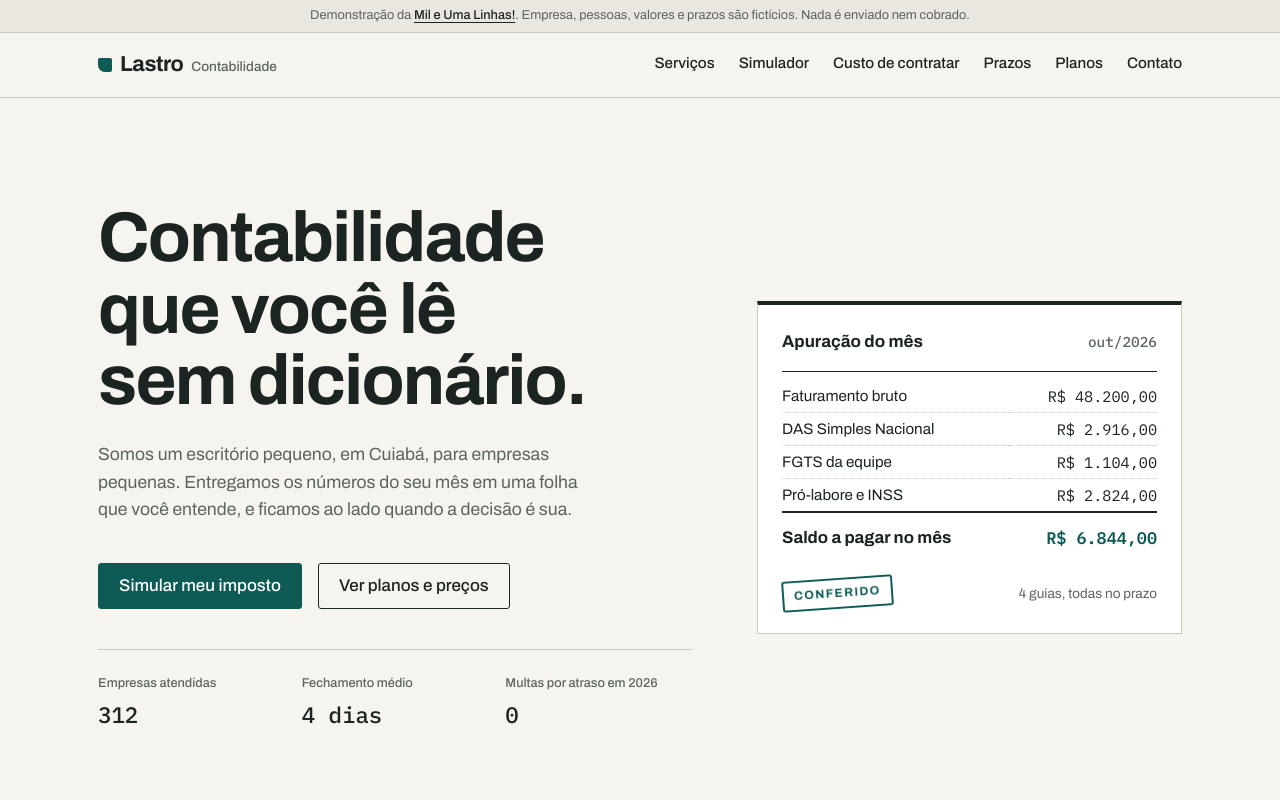
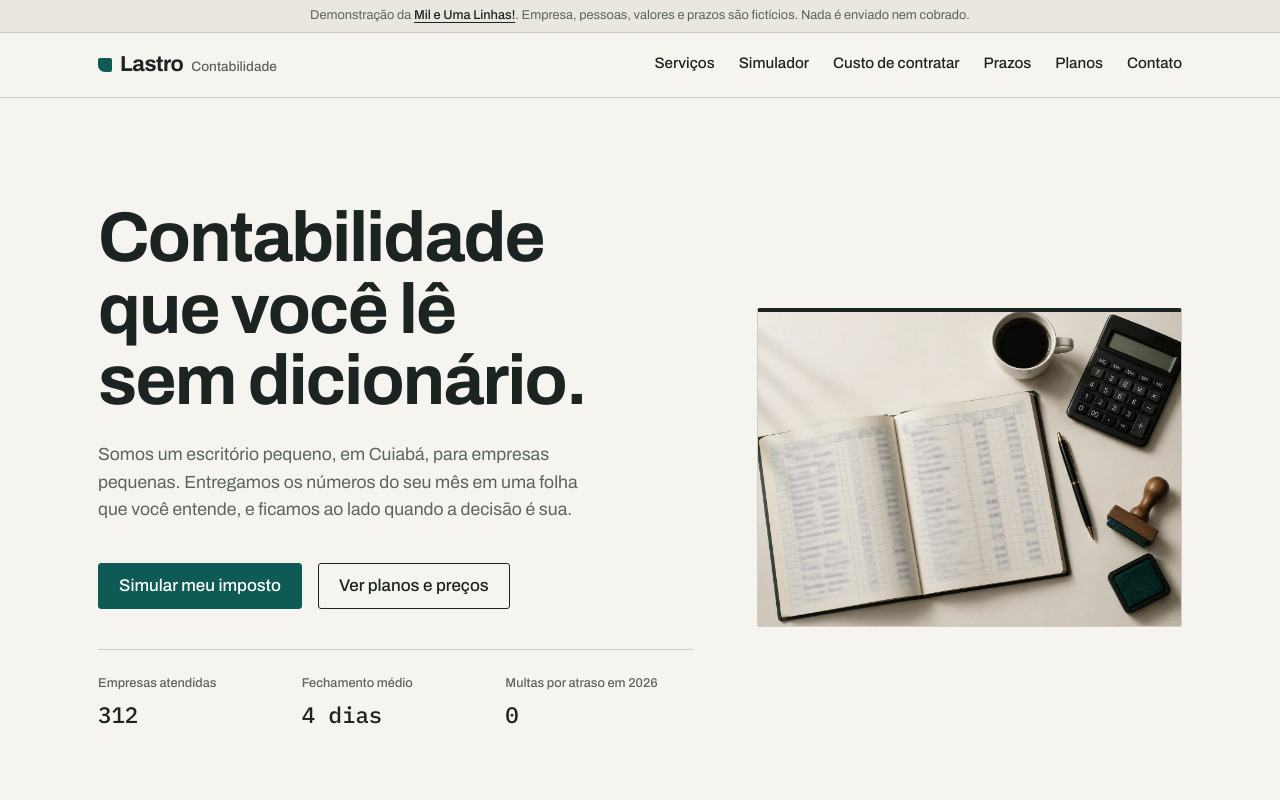
Before and after one commit to Toshiro01001/contabilidade, a plain HTML site: page index.html in a window 1280 px wide. Shown: the top 800 px of the page. Drawn offline with Linux system fonts and the light colour scheme.

Commit message:
Troca o hero desenhado por foto gerada por IA
Substitui o painel de apuração desenhado em HTML e CSS (com o carimbo
"Conferido") por uma foto de uma mesa de escritório com livro-caixa,
calculadora, café e carimbo (img/hero.webp, 1440x1080, gerada por IA no
Canva e ilustrativa).

- index.html: img.hero-foto com width/height, alt descritivo e
  fetchpriority=high dentro de um contêiner 4:3; CSP mantida; o texto do
  hero e os três números abaixo dele não mudaram.
- assets/estilo.css: contêiner com aspect-ratio 4/3, object-fit cover,
  fio de 1 px, filete de tinta no topo (como a folha antiga), cantos de
  3 px e cor média da foto como fundo enquanto carrega; no celular a foto
  abre a página e o texto vem logo abaixo; removidos os estilos da folha,
  da tabela e do carimbo.
- assets/app.js: a contagem da abertura passa a valer só para os números
  do hero (312 empresas, 4 dias); removido o que era do carimbo e dos
  valores em moeda da folha.
- tests/site.cjs: confere que a foto carregou, tem alt, 4:3, cabe na tela
  e que nenhum texto do hero fica por cima dela; a checagem da abertura
  agora olha os números do hero.
- docs/identidade.md e README.md: descrevem a foto, o aviso de que é
  gerada por IA e o prompt resumido.
- docs/capa-desktop.webp e docs/capa-celular.webp refeitas.

Co-Authored-By: Claude Sonnet 5.5 <noreply@anthropic.com>
Claude-Session: https://claude.ai/code/session_015DVsuVad392kn1wvAjF541

```diff
--- a/assets/app.js
+++ b/assets/app.js
@@ -67,14 +67,11 @@
     });
   })();
 
-  /* ---------- Abertura: os números da folha "fecham" ---------- */
+  /* ---------- Abertura: os números do hero contam até o valor final ---------- */
   (function abertura() {
-    var folha = $(".folha");
     var alvos = $$("[data-conta]");
-    if (!folha || !alvos.length) return;
-    if (reduzMovimento) { folha.classList.add("carimbado"); return; }
+    if (!alvos.length || reduzMovimento) return; /* sem movimento, os números já estão prontos no HTML */
 
-    folha.classList.add("animando");
     var duracao = 1200;
     var inicio = null;
 
@@ -84,19 +81,9 @@
       var e = 1 - Math.pow(1 - p, 3);
       alvos.forEach(function (el) {
         var alvo = Number(el.getAttribute("data-conta"));
-        var atual = alvo * e;
-        if (el.hasAttribute("data-moeda")) {
-          el.textContent = moeda(p === 1 ? alvo : atual);
-        } else {
-          el.textContent = fmtInteiro.format(Math.round(atual)) + (el.getAttribute("data-sufixo") || "");
-        }
+        el.textContent = fmtInteiro.format(Math.round(alvo * e)) + (el.getAttribute("data-sufixo") || "");
       });
-      if (p < 1) {
-        window.requestAnimationFrame(desenhar);
-      } else {
-        folha.classList.remove("animando");
-        folha.classList.add("carimbado");
-      }
+      if (p < 1) window.requestAnimationFrame(desenhar);
     }
     window.requestAnimationFrame(desenhar);
   })();
--- a/assets/estilo.css
+++ b/assets/estilo.css
@@ -139,33 +139,24 @@ strong { font-weight: 700; }
 .hero-dados dd { margin: 4px 0 0; font-family: var(--fonte-num); font-size: 1.4rem; font-weight: 500; }
 @media (max-width: 420px) { .hero-dados { grid-template-columns: 1fr; gap: var(--e2); } .hero-dados div { display: flex; justify-content: space-between; align-items: baseline; gap: 12px; } .hero-dados dd { margin: 0; } }
 
-/* A folha de apuração (imagem forte) */
-.folha {
-  background: #fff;
+/* A foto do hero (imagem forte): moldura como a da folha de razão, fio fino e filete de tinta no topo */
+.hero-foto-caixa {
+  aspect-ratio: 4 / 3;
+  background: #B1ACA2; /* média da foto: aparece enquanto ela carrega */
   border: 1px solid var(--fio);
   border-top: 4px solid var(--tinta);
-  padding: var(--e3);
-  position: relative;
+  border-radius: var(--raio);
+  overflow: hidden;
 }
-.folha-cabecalho { display: flex; justify-content: space-between; align-items: baseline; font-weight: 700; padding-bottom: var(--e2); border-bottom: 1px solid var(--tinta); }
-.folha-cabecalho .mono { font-weight: 500; color: var(--grafite); font-size: 0.9rem; }
-.folha-tabela { width: 100%; border-collapse: collapse; margin-top: var(--e1); }
-.folha-tabela th, .folha-tabela td { padding: 7px 0; text-align: left; font-weight: 400; font-size: 0.95rem; line-height: 18px; }
-.folha-tabela td { text-align: right; white-space: nowrap; }
-.folha-tabela tbody tr { border-bottom: 1px dotted var(--fio); }
-.folha-tabela tfoot th, .folha-tabela tfoot td { font-weight: 700; padding-top: var(--e2); border-top: 2px solid var(--tinta); font-size: 1.05rem; }
-.folha-tabela .destaque { color: var(--petroleo); font-weight: 600; }
-.folha-rodape { display: flex; justify-content: space-between; align-items: center; margin-top: var(--e3); gap: var(--e2); flex-wrap: wrap; }
-.folha-nota { color: var(--grafite); font-size: 0.85rem; }
-.carimbo {
-  display: inline-block; font-weight: 700; text-transform: uppercase; letter-spacing: 0.12em; font-size: 0.75rem;
-  color: var(--petroleo); border: 2px solid var(--petroleo); padding: 4px 10px; border-radius: 3px; transform: rotate(-4deg);
-  opacity: 1;
+.hero-foto { display: block; width: 100%; height: 100%; object-fit: cover; }
+@media (max-width: 899px) {
+  .hero-foto-caixa { order: -1; } /* no celular a foto abre a página, o texto vem logo abaixo */
+  .hero { padding-top: var(--e3); }
 }
-.folha.animando .carimbo { opacity: 0; }
-.folha.carimbado .carimbo { animation: carimbar 320ms cubic-bezier(.2,.9,.3,1.2) forwards; }
-@keyframes carimbar { from { opacity: 0; transform: rotate(-4deg) scale(1.6); } to { opacity: 1; transform: rotate(-4deg) scale(1); } }
-@media (max-width: 380px) { .folha { padding: var(--e2); } .folha-tabela th, .folha-tabela td { font-size: 0.85rem; } }
+@media (prefers-reduced-motion: no-preference) {
+  .hero-foto { animation: foto-entra 800ms ease-out both; }
+  @keyframes foto-entra { from { opacity: 0; } to { opacity: 1; } }
+}
 
 /* Seções */
 .secao { padding: var(--e5) 0; border-bottom: 1px solid var(--fio); scroll-margin-top: 64px; }
--- a/index.html
+++ b/index.html
@@ -56,26 +56,8 @@
           </dl>
         </div>
 
-        <div class="folha" role="img" aria-label="Painel ilustrativo de apuração do mês: faturamento de 48.200 reais, DAS do Simples de 2.916 reais, FGTS de 1.104 reais, pró-labore de 2.824 reais, saldo a pagar de 6.844 reais, conferido.">
-          <div class="folha-cabecalho">
-            <span>Apuração do mês</span>
-            <span class="mono">out/2026</span>
-          </div>
-          <table class="folha-tabela" aria-hidden="true">
-            <tbody>
-              <tr><th>Faturamento bruto</th><td class="mono"><span data-conta="48200" data-moeda>R$ 48.200,00</span></td></tr>
-              <tr><th>DAS Simples Nacional</th><td class="mono"><span data-conta="2916" data-moeda>R$ 2.916,00</span></td></tr>
-              <tr><th>FGTS da equipe</th><td class="mono"><span data-conta="1104" data-moeda>R$ 1.104,00</span></td></tr>
-              <tr><th>Pró-labore e INSS</th><td class="mono"><span data-conta="2824" data-moeda>R$ 2.824,00</span></td></tr>
-            </tbody>
-            <tfoot>
-              <tr><th>Saldo a pagar no mês</th><td class="mono destaque"><span data-conta="6844" data-moeda>R$ 6.844,00</span></td></tr>
-            </tfoot>
-          </table>
-          <div class="folha-rodape" aria-hidden="true">
-            <span class="carimbo">Conferido</span>
-            <span class="folha-nota">4 guias, todas no prazo</span>
-          </div>
+        <div class="hero-foto-caixa">
+          <img class="hero-foto" src="img/hero.webp" width="1440" height="1080" alt="Mesa de escritório vista de cima: um livro-caixa aberto, com colunas e valores desfocados, uma xícara de café preto, uma calculadora preta, uma caneta esferográfica, um carimbo de madeira e uma almofada de tinta verde-escura." fetchpriority="high">
         </div>
       </div>
     </section>
```
Also changed, not shown: docs/capa-celular.webp, docs/capa-desktop.webp, img/hero.webp (added), 3 other files.
